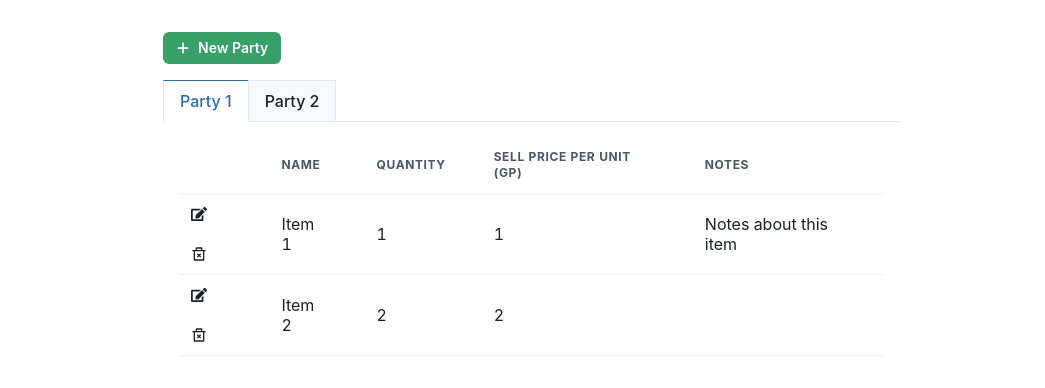
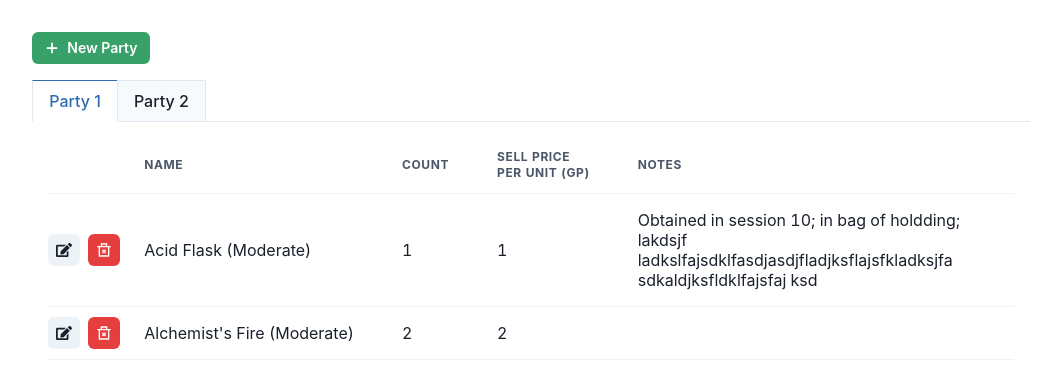
Before and after one commit to wendyle09/lydia, a React (Vite) app: page / in a window 1280 px wide. Shown: the top 388 px of the page, without its empty margins (109-1154 px from the left). Built offline with nearby package versions, Linux system fonts and the light colour scheme.

Commit message:
fix table layout

```diff
--- a/src/components/PartyLootView.tsx
+++ b/src/components/PartyLootView.tsx
@@ -1,4 +1,4 @@
-import { Container, HStack } from "@chakra-ui/react";
+import { HStack } from "@chakra-ui/react";
 import { SessionContext } from "../contexts/session";
 import { Party } from "../types/party";
 import { NewPartyDrawer } from "./party/NewPartyDrawer";
@@ -19,13 +19,11 @@ export const PartyLootView = () => {
 	];
 
 	return (
-		<Container maxW="container.md">
 		<SessionContext.Provider value={{ parties }}>
 			<HStack mb="1em" spacing="1em">
 				<NewPartyDrawer />
 			</HStack>
 			<PartyTabs />
 		</SessionContext.Provider>
-		</Container>
 	);
 };
--- a/src/components/loot/DeleteLootModal.tsx
+++ b/src/components/loot/DeleteLootModal.tsx
@@ -24,9 +24,11 @@ export const DeleteLootModal = ({ item, partyName }: DeleteLootModalProps) => {
 		<>
 			<IconButton
 				aria-label="Delete item"
+				colorScheme="red"
+				h={8}
 				icon={<RiDeleteBin2Line />}
+				minW={8}
 				onClick={onOpen}
-				variant="icon"
 			/>
 			<Modal isOpen={isOpen} onClose={onClose}>
 				<ModalOverlay />
--- a/src/components/loot/EditLootDrawer.tsx
+++ b/src/components/loot/EditLootDrawer.tsx
@@ -22,9 +22,11 @@ export const EditLootDrawer = ({ item }: EditLootDrawerProps) => {
 		<>
 			<IconButton
 				aria-label="Edit item"
+				h={8}
 				icon={<FaEdit />}
+				minW={8}
+				mr={2}
 				onClick={onOpen}
-				variant="icon"
 			/>
 			<Drawer isOpen={isOpen} onClose={onClose}>
 				<DrawerOverlay />
--- a/src/components/loot/LootTable.tsx
+++ b/src/components/loot/LootTable.tsx
@@ -11,14 +11,15 @@ export const LootTable = ({ party }: LootTableProps) => {
 	const loot: Loot[] = [
 		{
 			id: "1",
-			name: "Item 1",
-			notes: "Notes about this item",
+			name: "Acid Flask (Moderate)",
+			notes:
+				"Obtained in session 10; in bag of holdding; lakdsjf ladkslfajsdklfasdjasdjfladjksflajsfkladksjfa sdkaldjksfldklfajsfaj ksd",
 			quantity: 1,
 			sellPrice: 1,
 		},
 		{
 			id: "2",
-			name: "Item 2",
+			name: "Alchemist's Fire (Moderate)",
 			quantity: 2,
 			sellPrice: 2,
 		},
@@ -30,8 +31,12 @@ export const LootTable = ({ party }: LootTableProps) => {
 				<Tr>
 					<Th></Th>
 					<Th>Name</Th>
-					<Th>Quantity</Th>
-					<Th>Sell Price per Unit (gp)</Th>
+					<Th>Count</Th>
+					<Th maxW={40}>
+						Sell Price
+						<br />
+						per Unit (gp)
+					</Th>
 					<Th>Notes</Th>
 				</Tr>
 			</Thead>
--- a/src/components/loot/LootTableRow.tsx
+++ b/src/components/loot/LootTableRow.tsx
@@ -18,7 +18,7 @@ export const LootTableRow = ({ item, partyName }: LootListItemProps) => {
 			<Td>{item.name}</Td>
 			<Td>{item.quantity}</Td>
 			<Td>{item.sellPrice}</Td>
-			<Td>{item.notes}</Td>
+			<Td maxW={400}>{item.notes}</Td>
 		</Tr>
 	);
 };
```
Lines whose indentation alone changed are shown as unchanged.
